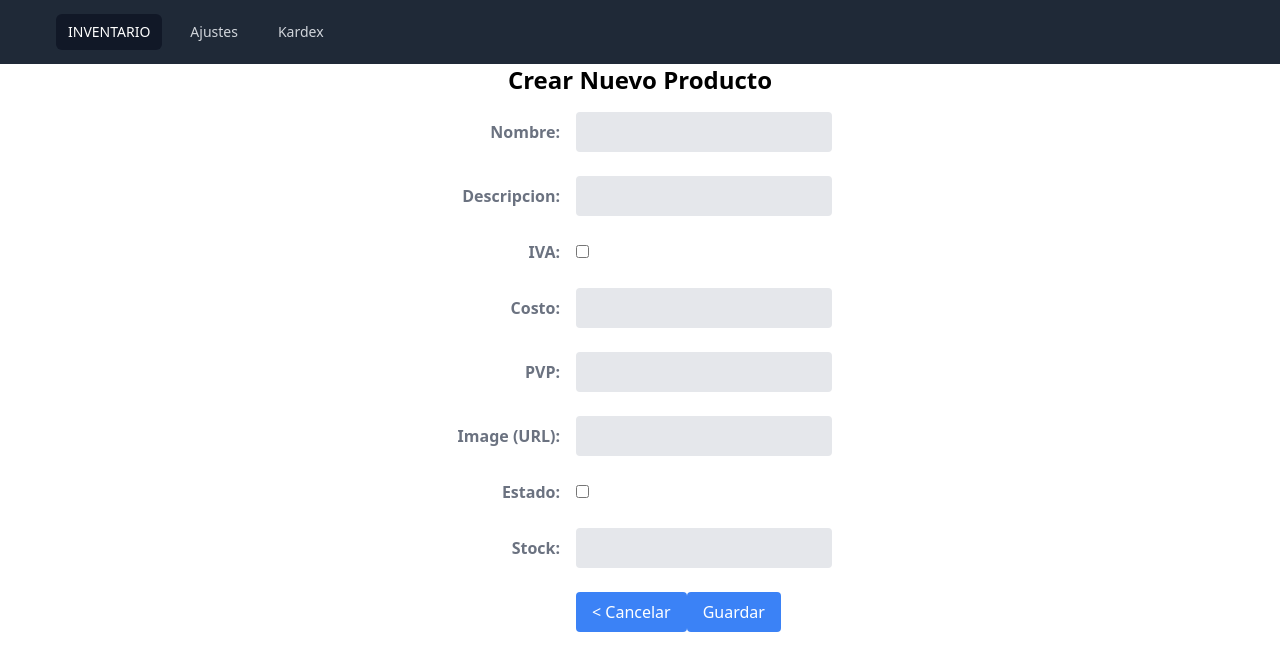
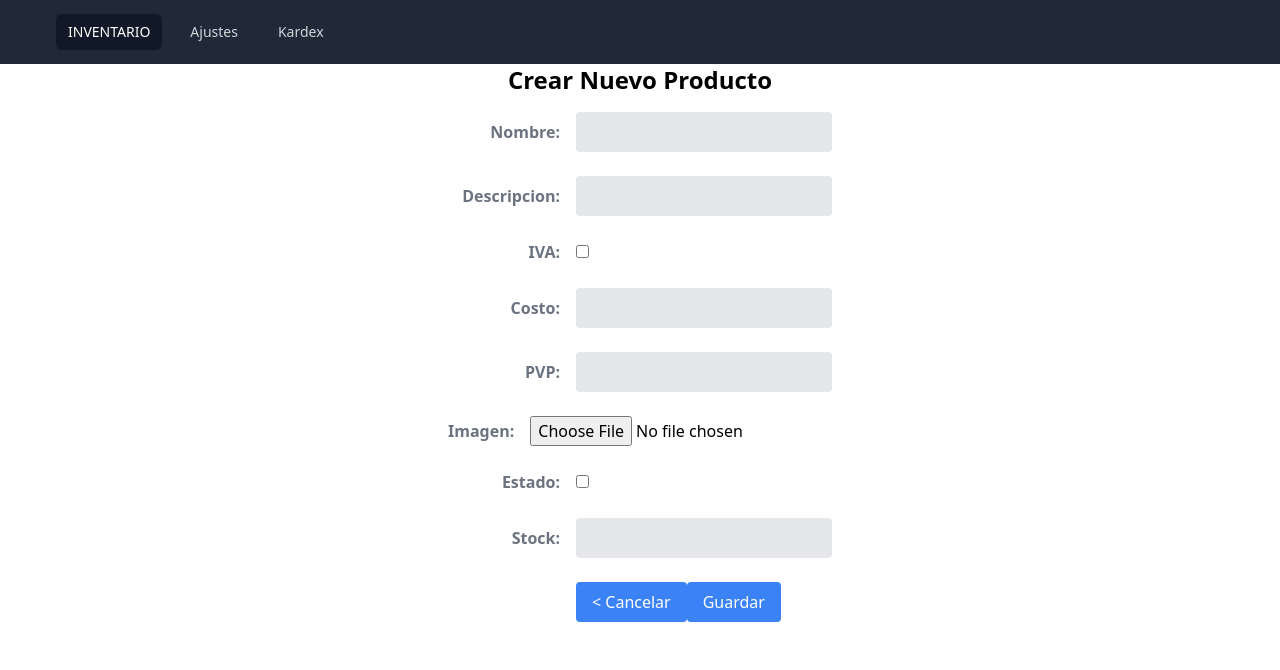
Before and after one commit to kevinpotosi/Inventario, a React (Vite) app in the folder client/: page /create in a window 1280 px wide. Shown: the top 670 px of the page. Built offline with nearby package versions, Linux system fonts and the light colour scheme.

Commit message:
reparacion 1

```diff
--- a/client/src/components/listproduct.jsx
+++ b/client/src/components/listproduct.jsx
@@ -127,7 +127,12 @@ export function Listproduct() {
               <td className="border p-2">{product.pro_iva ? "Sí" : "No"}</td>
               <td className="border p-2">{product.pro_cost}</td>
               <td className="border p-2">{product.pro_pvp}</td>
-              <td className="border p-2">{product.pro_image}</td>
+              <td className="border p-2">
+                <img
+                  src={product.pro_image}
+                  alt={product.pro_name}
+                  style={{ maxWidth: "50px", maxHeight: "50px" }}
+                /></td>
               <td className="border p-2">
                 {product.pro_state ? "Activo" : "Inactivo"}
               </td>
--- a/client/src/pages/formproductpage.jsx
+++ b/client/src/pages/formproductpage.jsx
@@ -39,7 +39,7 @@ export function CreateProduct() {
       await createProduct(data);
       toast.success("Producto Creado Correctamente");
     }
-    navigate("/");
+    navigate("../components/listproduct.jsx");
   });
   return (
     <div>
@@ -197,18 +197,17 @@ export function CreateProduct() {
                 htmlFor="pro_image"
                 className="block text-gray-500 font-bold md:text-right mb-1 md:mb-0 pr-4"
               >
-                Image (URL):
+                Imagen:
               </label>
             </div>
-            <div className="md:w-2/3">
-              <input
-                type="text"
-                name="pro_image"
-                required
-                {...register("pro_image", { required: true })}
-                className="bg-gray-200 appearance-none border-2 border-gray-200 rounded w-full py-2 px-4 text-gray-700 leading-tight focus:outline-none focus:bg-white focus:border-purple-500"
-              />
-            </div>
+            <input
+              type="file"
+              name="pro_image"
+              accept="image/*"
+              onChange={(e) => {
+                setValue("pro_image", e.target.files[0]);
+              }}
+            />
           </div>
 
           <div className="md:flex md:items-center mb-6">
--- a/client/src/pages/productpage.jsx
+++ b/client/src/pages/productpage.jsx
@@ -13,7 +13,7 @@ export function Productpage() {
                 <div className="flex space-x-4">
                   <a
 
-                    href="/"
+                    href="../components/listproduct"
 
                     className="bg-gray-900 text-white rounded-md px-3 py-2 text-sm font-medium"
                     aria-current="page"
```
Also changed, not shown: client/src/pages/login.jsx (line endings or trailing spaces).
